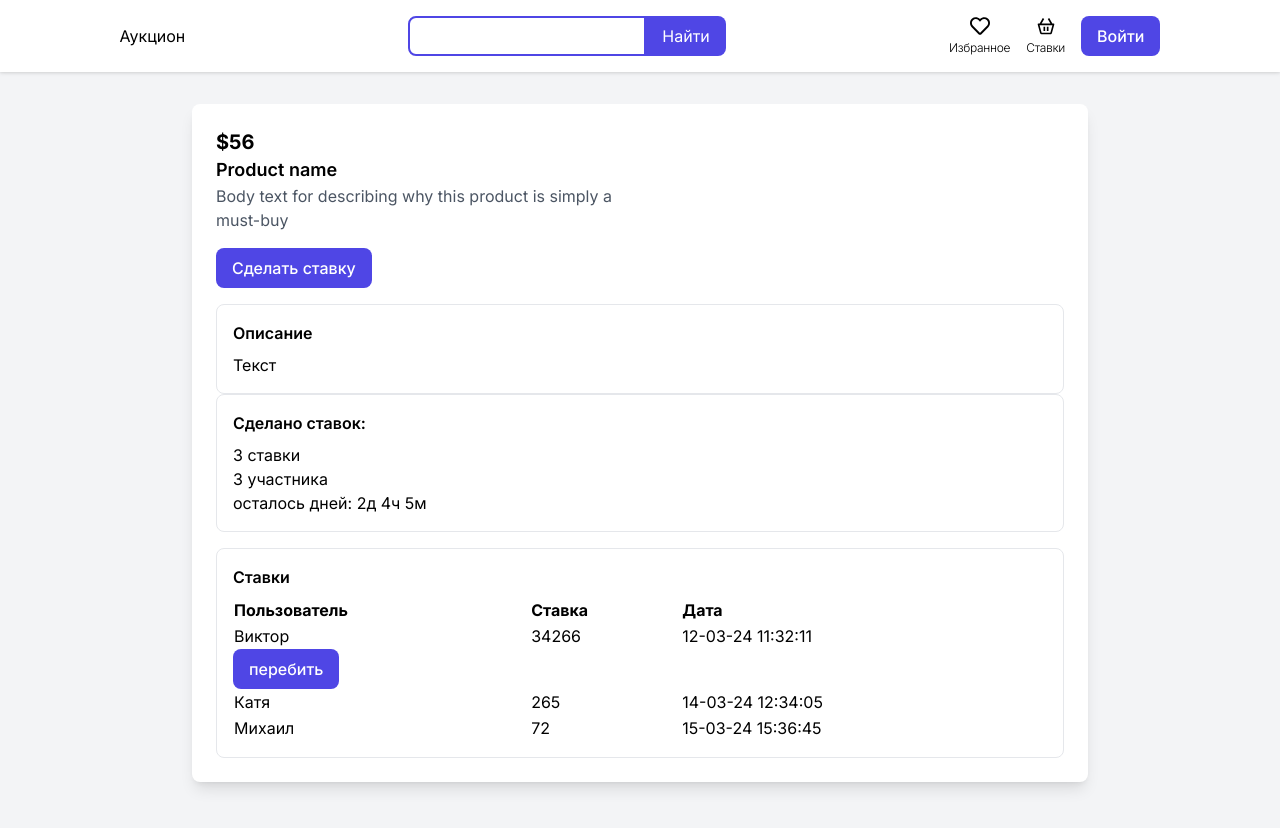
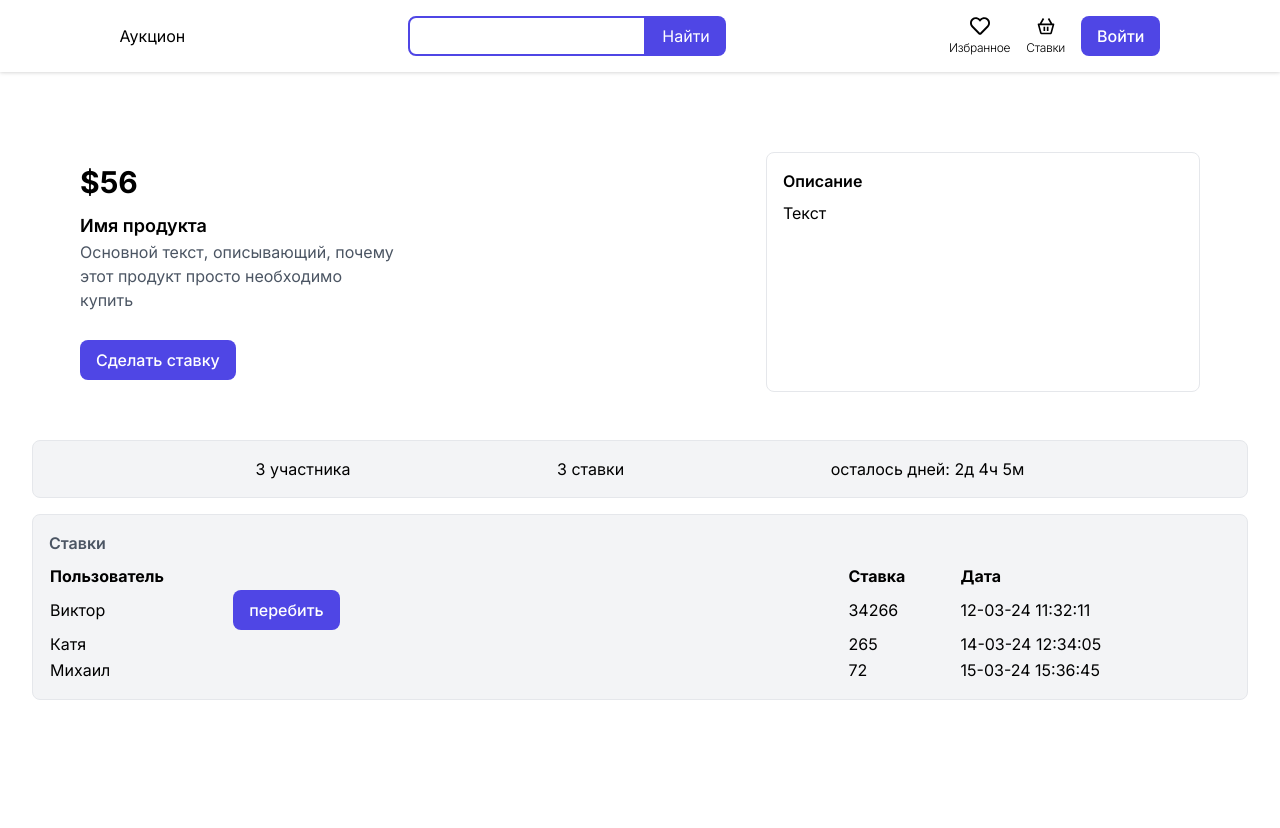
Before and after one commit to Hisun0/practice_college, a Next.js app in the folder frontend/: page /product in a window 1280 px wide. Shown: the top 828 px of the page. Built offline with nearby package versions, Linux system fonts and the light colour scheme.

Commit message:
update product page

```diff
--- a/frontend/src/app/product/page.jsx
+++ b/frontend/src/app/product/page.jsx
@@ -5,12 +5,12 @@ import BiddingTable from '../../components/BiddingTable';
 
 const App = () => {
   return (
-    <div className="bg-gray-100 min-h-screen p-8">
-      <div className="max-w-4xl mx-auto bg-white p-6 rounded-lg shadow-lg">
+    <div class="bg-gray-100 min-h-screen p-8 bg-white">
+      <div className="flex justify-center w-auto p-6 rounded-lg">
         <ProductDetail />
         <ProductInfo />
-        <BiddingTable />
       </div>
+      <BiddingTable />
     </div>
   );
 };
--- a/frontend/src/components/BiddingTable.jsx
+++ b/frontend/src/components/BiddingTable.jsx
@@ -3,15 +3,14 @@ import React from 'react';
 const BiddingTable = () => {
   return (
     <>
-    <div className="border p-4 rounded-lg mb-4">
-      <h4 className="font-semibold mb-2">Сделано ставок:</h4>
+    <div className="flex w-auto justify-evenly border p-4 rounded-lg mb-4 bg-gray-100">
+      <p>3 участника</p>
       <p>3 ставки</p>
-      <p>3 участника</p>
       <p>осталось дней: 2д 4ч 5м</p>
     </div>
-    <div className="border p-4 rounded-lg">
-      <h4 className="font-semibold mb-2">Ставки</h4>
-      <table className="w-full">
+    <div className="border p-4 rounded-lg bg-gray-100">
+      <h4 className="font-semibold text-gray-600 mb-2">Ставки</h4>
+      <table className=" table-auto w-full">
         <thead>
           <tr>
             <th className="text-left">Пользователь</th>
@@ -21,11 +20,12 @@ const BiddingTable = () => {
         </thead>
         <tbody>
           <tr>
-            <td>Виктор</td>
+            <td>Виктор
+              <button className="text-white mx-32 font-medium bg-indigo-600 hover:bg-indigo-700 py-2 px-4 rounded-lg">перебить</button>
+            </td>
             <td>34266</td>
             <td>12-03-24 11:32:11</td>
           </tr>
-          <button className="text-white font-medium bg-indigo-600 hover:bg-indigo-700 py-2 px-4 rounded-lg">перебить</button>
           <tr>
             <td>Катя</td>
             <td>265</td>
--- a/frontend/src/components/ProductDetail.jsx
+++ b/frontend/src/components/ProductDetail.jsx
@@ -19,13 +19,13 @@ const ProductDetail = () => {
   };
 
   return (
-    <div className="flex space-x-6">
+    <div className="flex grow-1 flex-col justify-between m-6">
       <div className="w-1/2">
-        <div className="mb-4">
-          <h2 className="text-xl font-bold">$56</h2>
-          <h3 className="text-lg font-semibold">Product name</h3>
-          <p className="text-gray-600 mb-4">Body text for describing why this product is simply a must-buy</p>
-          <button className="text-white font-medium bg-indigo-600 hover:bg-indigo-700 py-2 px-4 rounded-lg" onClick={handleClick}>Сделать ставку</button>
+        <div className="flex-auto flex-col justify-between">
+          <h2 className="text-3xl font-bold my-3">$56</h2>
+          <h3 className="text-lg font-semibold">Имя продукта</h3>
+          <p className="text-gray-600 mb-4">Основной текст, описывающий, почему этот продукт просто необходимо купить</p>
+          <button className="text-white font-medium bg-indigo-600 hover:bg-indigo-700 py-2 px-4 rounded-lg my-3" onClick={handleClick}>Сделать ставку</button>
         </div>
       </div>
       {isFormOpen && (
--- a/frontend/src/components/ProductInfo.jsx
+++ b/frontend/src/components/ProductInfo.jsx
@@ -2,7 +2,7 @@ import React from 'react';
 
 const ProductInfo = () => {
   return (
-    <div className="border p-4 rounded-lg">
+    <div className="flex-1 m-6	border p-4 rounded-lg">
       <h4 className="font-semibold mb-2">Описание</h4>
       <p>Текст</p>
     </div>
```
